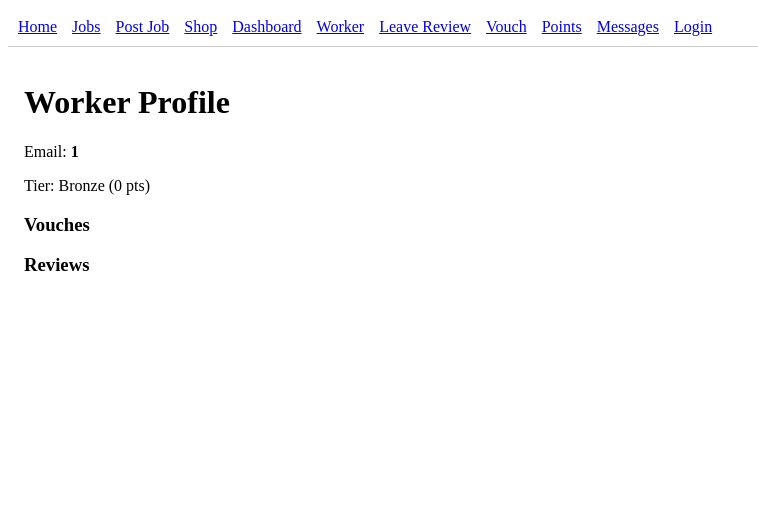
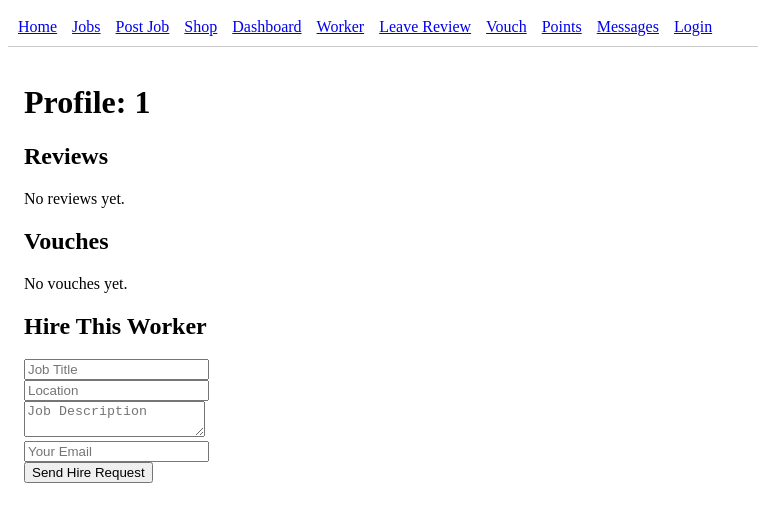
Before and after one commit to vinnielapenna/Tradetask-shop, a Next.js app: page /profile/1 in a window 1280 px wide. Shown: the top 522 px of the page, without its empty margins (0-758 px from the left). Built offline with nearby package versions, Linux system fonts and the light colour scheme.

Commit message:
Update [worker].js

```diff
--- a/pages/profile/[worker].js
+++ b/pages/profile/[worker].js
@@ -1,41 +1,51 @@
 import { useRouter } from "next/router";
 import Header from "../../components/Header";
+import HireForm from "../../components/HireForm";
 import { vouches, reviews } from "../../lib/data";
-
-function calculateTier(points) {
-  if (points >= 10) return "Gold";
-  if (points >= 5) return "Silver";
-  return "Bronze";
-}
 
 export default function WorkerProfile() {
   const router = useRouter();
   const { worker } = router.query;
 
-  const userVouches = vouches.filter(v => v.to === worker);
-  const userReviews = reviews.filter(r => r.worker === worker);
-  const totalPoints = userVouches.length + userReviews.length;
-  const tier = calculateTier(totalPoints);
+  const workerReviews = reviews.filter((r) => r.worker === worker);
+  const workerVouches = vouches.filter((v) => v.to === worker);
 
   return (
     <>
       <Header />
       <main style={{ padding: "1rem" }}>
-        <h1>Worker Profile</h1>
-        <p>Email: <strong>{worker}</strong></p>
-        <p>Tier: {tier} ({totalPoints} pts)</p>
-        <h3>Vouches</h3>
+        <h1>Profile: {worker}</h1>
+
+        <section>
+          <h2>Reviews</h2>
+          {workerReviews.length > 0 ? (
             <ul>
-          {userVouches.map((v, idx) => (
-            <li key={idx}>From: {v.from} - Rating: {v.rating}⭐ — "{v.comment}"</li>
+              {workerReviews.map((r, i) => (
+                <li key={i}>{r.comment} — {r.rating}⭐</li>
               ))}
             </ul>
-        <h3>Reviews</h3>
+          ) : (
+            <p>No reviews yet.</p>
+          )}
+        </section>
+
+        <section>
+          <h2>Vouches</h2>
+          {workerVouches.length > 0 ? (
             <ul>
-          {userReviews.map((r, idx) => (
-            <li key={idx}>From: {r.employer} - Rating: {r.rating}⭐ — "{r.comment}"</li>
+              {workerVouches.map((v, i) => (
+                <li key={i}>{v.comment} — {v.rating}⭐</li>
               ))}
             </ul>
+          ) : (
+            <p>No vouches yet.</p>
+          )}
+        </section>
+
+        <section>
+          <h2>Hire This Worker</h2>
+          <HireForm workerEmail={worker} />
+        </section>
       </main>
     </>
   );
```
Lines whose indentation alone changed are shown as unchanged.
